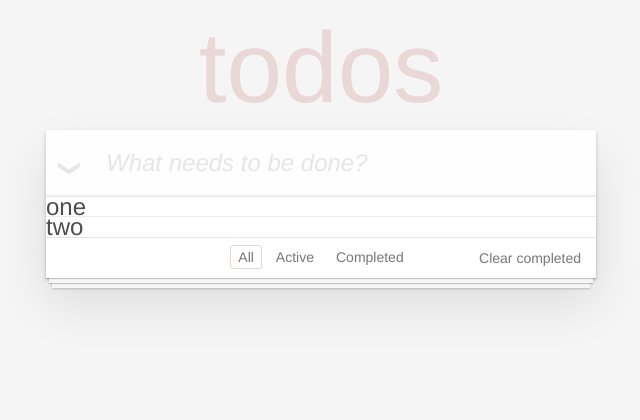
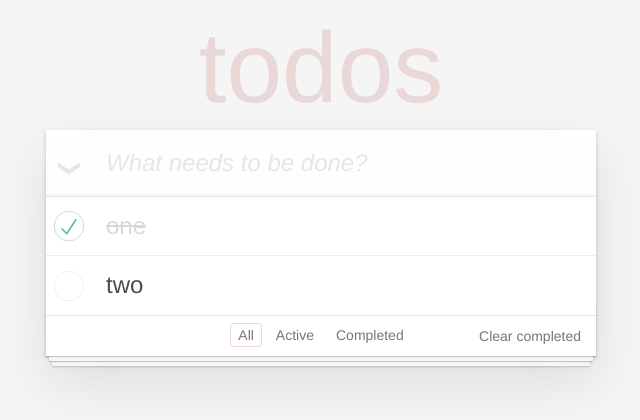
Before and after one commit to pferlito/todo-react, a React (Create React App) app: page / in a window 1280 px wide. Shown: the top 420 px of the page, without its empty margins (319-959 px from the left). Built offline with nearby package versions, Linux system fonts and the light colour scheme.

Commit message:
Toggle subcomponent, events.

```diff
--- a/src/App.js
+++ b/src/App.js
@@ -7,8 +7,8 @@ import Footer from './Footer.js';
 class App extends Component {
   state = {
     items: [
-      'one',
-      'two'
+      {text: 'one', state: 'completed'},
+      {text: 'two', state: 'active'},
     ]
   };
 
--- a/src/TodoList.js
+++ b/src/TodoList.js
@@ -1,7 +1,12 @@
 import React, {Component} from 'react';
+import Toggle from './Toggle.js';
 
 class TodoList extends Component {
+  handleChange(index) {
+    console.log(index);
+  }
   render() {
+    let self = this;
     return (
       <section className="main">
         <input id="toggle-all" className="toggle-all" type="checkbox"/>
@@ -9,7 +14,13 @@ class TodoList extends Component {
         <ul className="todo-list">
           {this.props.items.map(
             function (value, index) {
-              return <li key={index}>{value}</li>
+              return (
+                <li key={index} className={value.state === 'completed' ? 'completed' : ''}>
+                  <div className="view">
+                    <Toggle value={value} handleChange={self.handleChange} index={index}/>
+                  </div>
+                </li>
+              )
             }
           )}
         </ul>
--- /dev/null
+++ b/src/Toggle.js
@@ -0,0 +1,26 @@
+import React, {Component} from 'react';
+
+class Toggle extends Component {
+  constructor(props) {
+    super(props);
+  }
+  handleChange() {
+    this.props.handleChange(this.props.index);
+  }
+
+  render() {
+    let self = this;
+    return (
+      <React.Fragment>
+        <input className="toggle"
+          type="checkbox"
+          checked={this.props.value.state === 'completed'}
+          onChange={() => this.handleChange()}
+        />
+        <label>{this.props.value.text}</label>
+      </React.Fragment>
+    )
+  }
+}
+
+export default Toggle;
```
